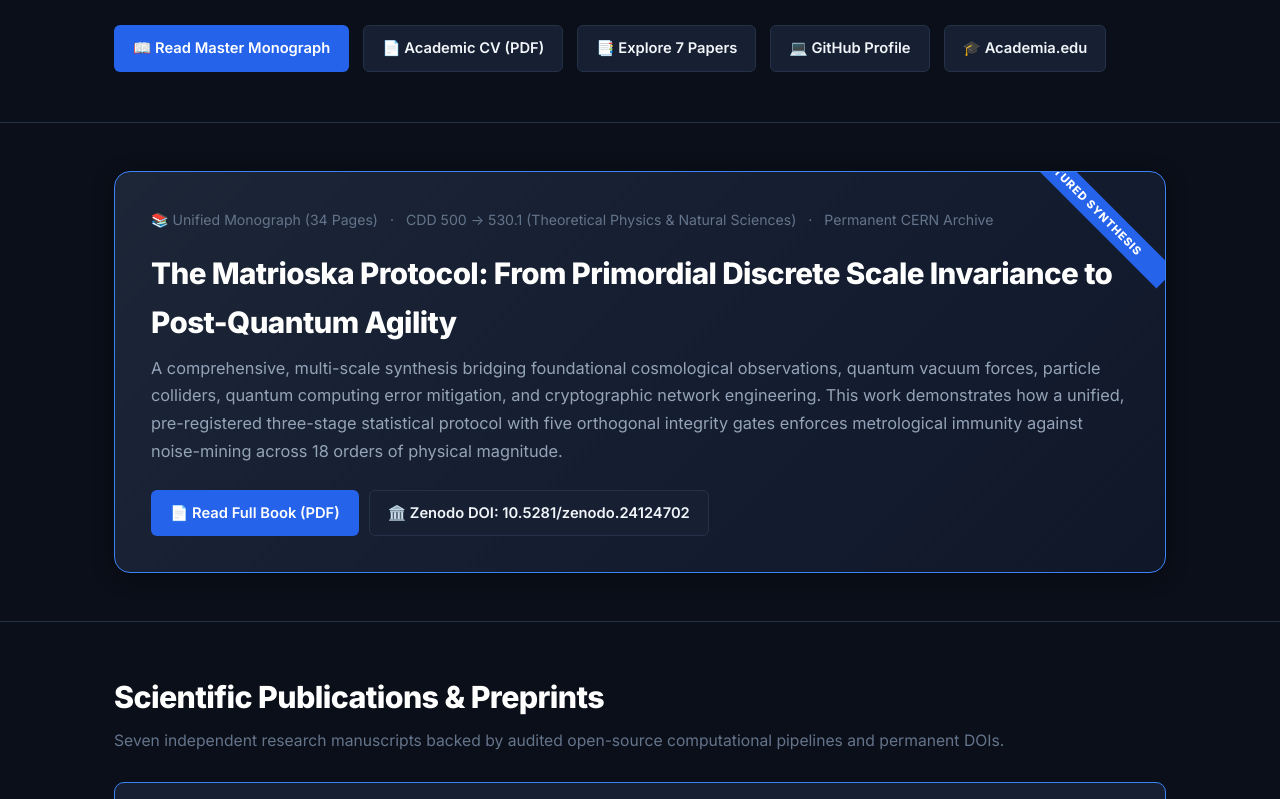
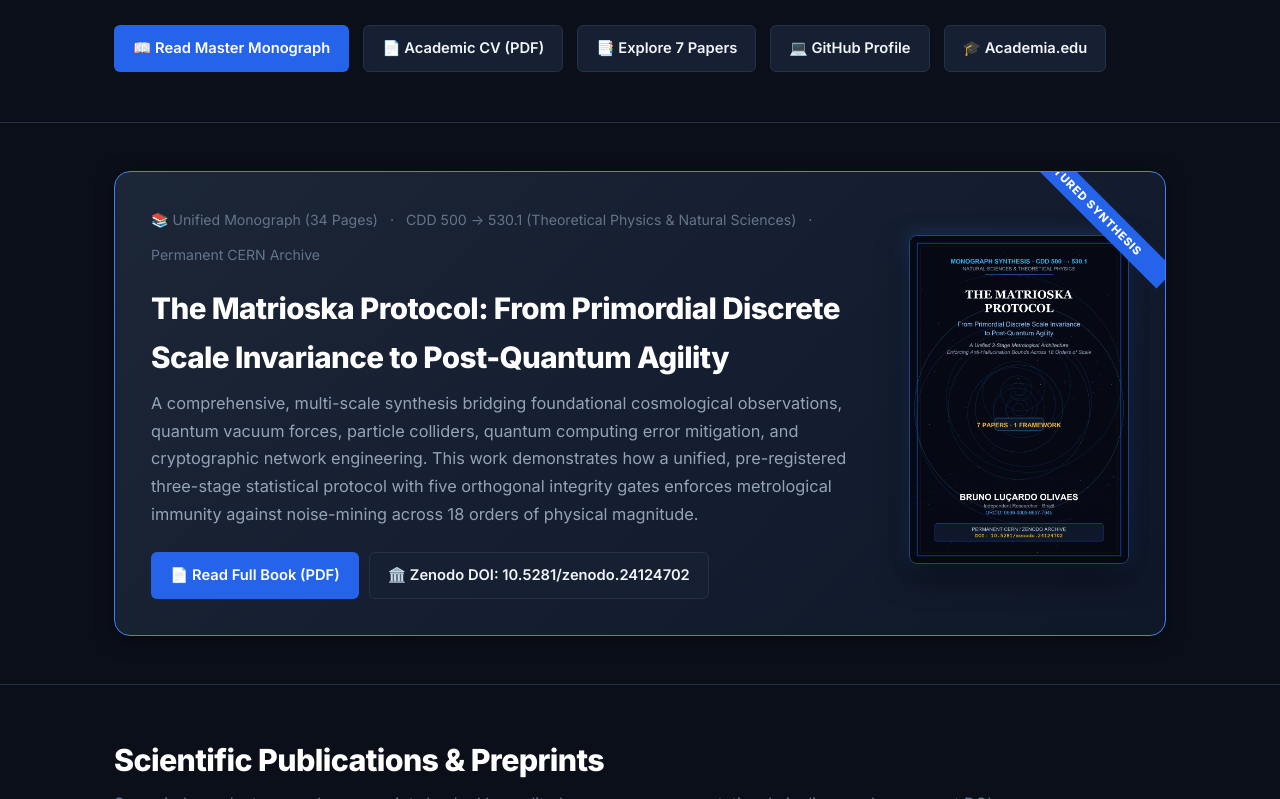
Before and after one commit to bruno-olivaes/bruno-olivaes.github.io, a plain HTML site: page index.html in a window 1280 px wide. Shown: the part 421-1220 px from the top of the page. Drawn offline with Linux system fonts and the light colour scheme.

Commit message:
feat: embed book cover thumbnail into master monograph featured card

```diff
--- a/index.html
+++ b/index.html
@@ -76,6 +76,8 @@
     <section id="monograph" class="featured-section">
       <div class="container">
         <div class="master-card">
+          <div class="master-card-grid">
+            <div class="master-card-text">
               <div class="master-meta">
                 <span>📚 Unified Monograph (34 Pages)</span>
                 <span>·</span>
@@ -90,6 +92,13 @@
               <div class="paper-actions">
                 <a href="assets/pdf/The_Matrioska_Protocol_Book.pdf" class="btn btn-primary" target="_blank">📄 Read Full Book (PDF)</a>
                 <a href="https://doi.org/10.5281/zenodo.24124702" class="btn btn-outline" target="_blank" rel="noopener">🏛️ Zenodo DOI: 10.5281/zenodo.24124702</a>
+              </div>
+            </div>
+            <div class="master-card-cover-wrap">
+              <a href="assets/pdf/The_Matrioska_Protocol_Book.pdf" target="_blank">
+                <img src="assets/book_cover.png" alt="The Matrioska Protocol Book Cover" class="master-cover-img">
+              </a>
+            </div>
           </div>
         </div>
       </div>
--- a/style.css
+++ b/style.css
@@ -249,6 +249,46 @@ header {
   overflow: hidden;
 }
 
+.master-card-grid {
+  display: flex;
+  gap: 36px;
+  align-items: center;
+  justify-content: space-between;
+}
+
+.master-card-text {
+  flex: 1;
+}
+
+.master-card-cover-wrap {
+  flex-shrink: 0;
+  text-align: center;
+}
+
+.master-cover-img {
+  width: 220px;
+  height: auto;
+  border-radius: 8px;
+  box-shadow: 0 12px 30px rgba(0, 0, 0, 0.6), 0 0 20px rgba(59, 130, 246, 0.3);
+  border: 1px solid rgba(59, 130, 246, 0.4);
+  transition: transform 0.3s ease, box-shadow 0.3s ease;
+}
+
+.master-cover-img:hover {
+  transform: translateY(-4px) scale(1.02);
+  box-shadow: 0 18px 40px rgba(0, 0, 0, 0.7), 0 0 30px rgba(59, 130, 246, 0.5);
+}
+
+@media (max-width: 860px) {
+  .master-card-grid {
+    flex-direction: column-reverse;
+    text-align: left;
+  }
+  .master-cover-img {
+    width: 180px;
+  }
+}
+
 .master-card::before {
   content: "FEATURED SYNTHESIS";
   position: absolute;
```
Lines whose indentation alone changed are shown as unchanged.
